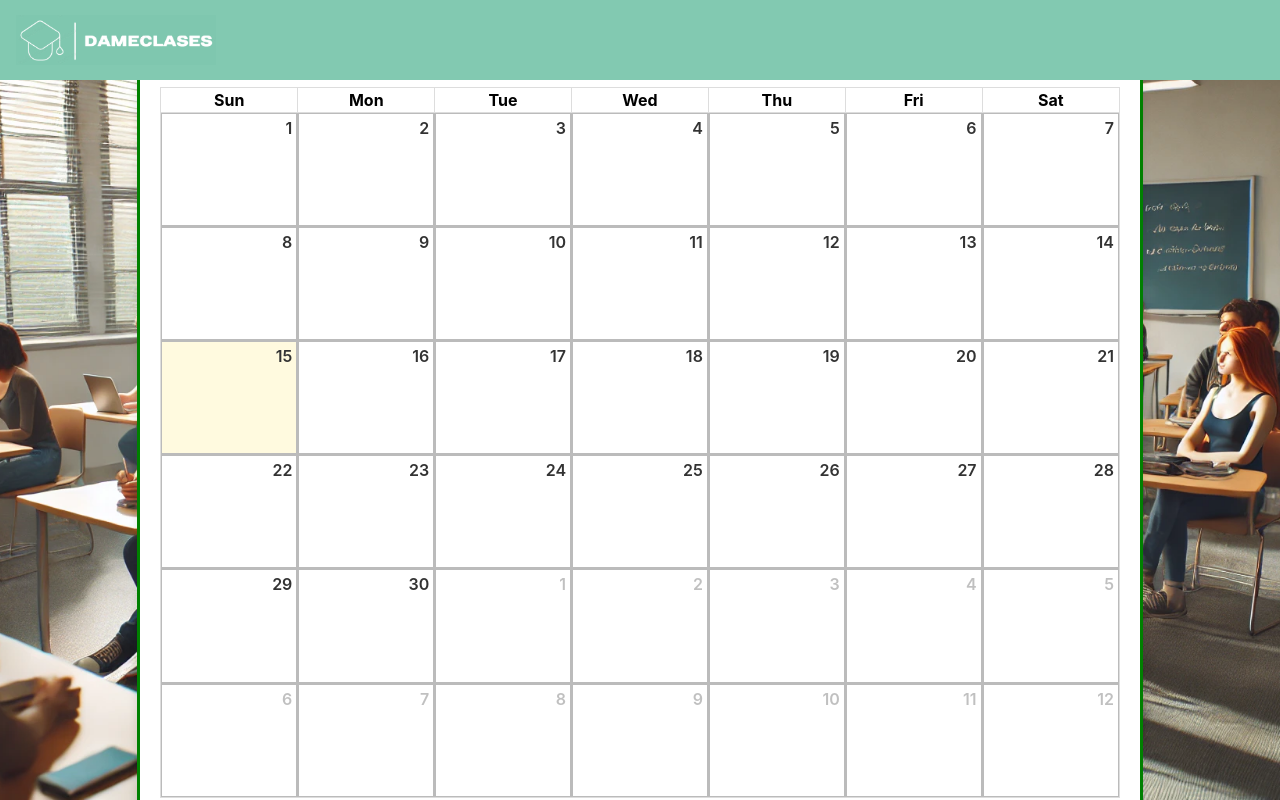
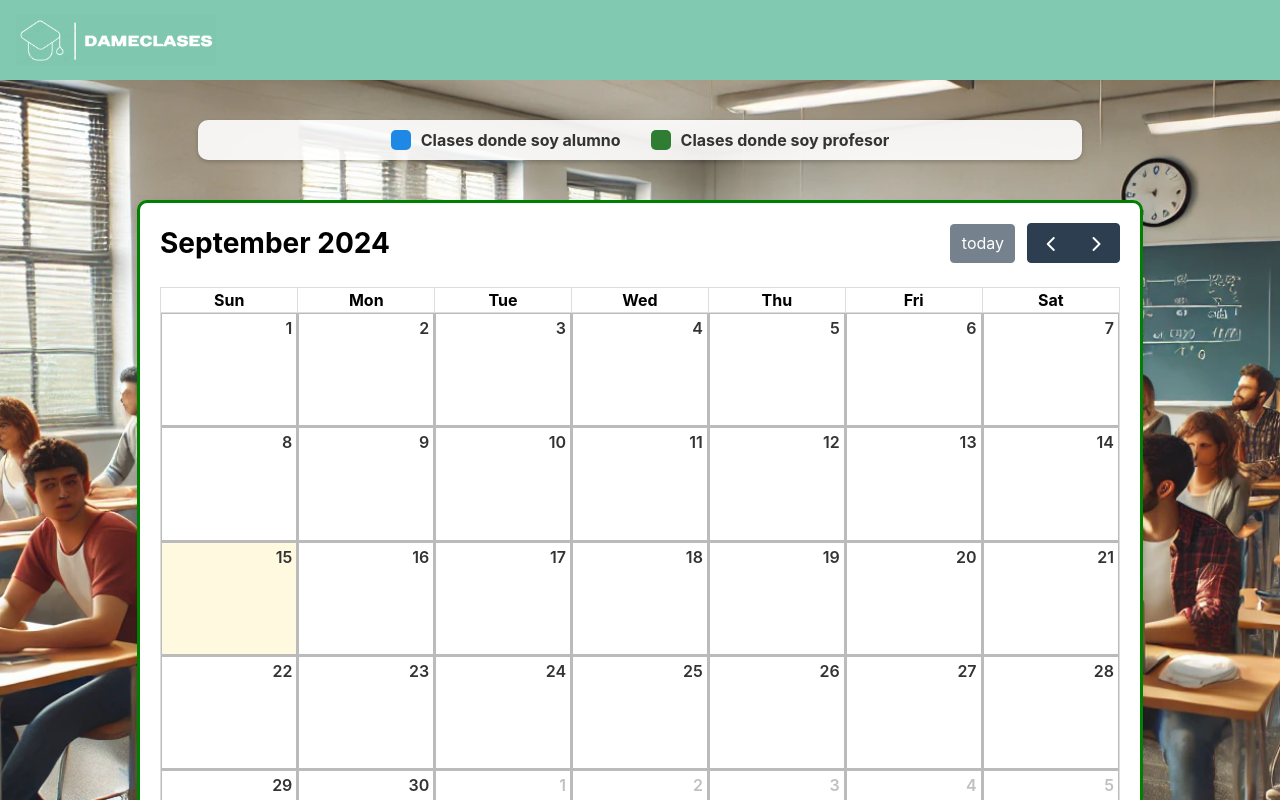
Before and after one commit to pipeham-s/Sistemas-Distribuidos-Frontend, a React (Create React App) app: page /mis-clases in a window 1280 px wide. Shown: the top 800 px of the page. Built offline with nearby package versions, Linux system fonts and the light colour scheme.

Commit message:
calendario ok, notificaciones ok, detalles

```diff
--- a/src/components/MisClases.js
+++ b/src/components/MisClases.js
@@ -78,7 +78,7 @@ const MisClases = () => {
 
   return (
     <Box>
-      <StyledTitle>Mis Clases</StyledTitle>
+      <StyledTitle>Calendario</StyledTitle>
       <GreenButton onClick={handleNavigate} style={{ alignSelf: 'center' }}>Ver Mis Clases</GreenButton>
     </Box>
   );
--- a/src/components/SolicitudesClasesPendientes.js
+++ b/src/components/SolicitudesClasesPendientes.js
@@ -269,7 +269,7 @@ const SolicitudesClasesPendientes = () => {
   return (
     <Box>
       <HeaderStyled>
-        <StyledTitle>Solicitudes de Clases Pendientes</StyledTitle>
+        <StyledTitle>Alumnos que quieren mis servicios</StyledTitle>
         <GreenButton onClick={abrirModal}>Ver mis solicitudes</GreenButton>
       </HeaderStyled>
 
--- a/src/pages/MisClasesPage.js
+++ b/src/pages/MisClasesPage.js
@@ -19,26 +19,24 @@ const PageContainer = styled.div`
   background-size: cover;
   background-repeat: no-repeat;
   background-position: center;
-  height: 100vh;
+  height: 100%;
   width: 100%;
   margin: 0;
   padding: 0;
   box-sizing: border-box;
+  overflow: auto; // Para ajustar el eje vertical
 `;
 
 const ContentWrapper = styled.div`
   display: flex;
   flex-direction: column;
   align-items: center;
-  justify-content: center;
+  justify-content: flex-start;
   width: 100%;
   max-width: 1000px;  /* Aumentar el ancho para el calendario */
-  height: 100%;
   padding: 20px;
   box-sizing: border-box;
-  position: relative;
-  top: 50%;
-  transform: translateY(-50%);
+  margin-top: 100px; /* Ajustar la separación desde el header para evitar superposición */
 `;
 
 const CalendarContainer = styled.div`
@@ -52,7 +50,42 @@ const CalendarContainer = styled.div`
   margin-top: 20px;
 `;
 
-const StyledEvent = styled.div`
+const LegendContainer = styled.div`
+  display: flex;
+  align-items: center;
+  justify-content: center;
+  background-color: rgba(255, 255, 255, 0.9);
+  padding: 10px;
+  border-radius: 10px;
+  box-shadow: 0 2px 4px rgba(0, 0, 0, 0.2);
+  margin-bottom: 20px;
+  width: 90%;
+  max-width: 1000px;
+  position: relative;
+  z-index: 50; /* Asegurar que la leyenda esté por debajo del header pero visible */
+`;
+
+const LegendItem = styled.div`
+  display: flex;
+  align-items: center;
+  margin: 0 15px;
+`;
+
+const ColorBox = styled.div`
+  width: 20px;
+  height: 20px;
+  border-radius: 5px;
+  margin-right: 10px;
+  background-color: ${(props) => props.color};
+`;
+
+const LegendText = styled.span`
+  font-size: 1rem;
+  font-weight: bold;
+  color: #333;
+`;
+
+const StyledEventAlumno = styled.div`
   background-color: #2e7d32;
   color: #ffffff;
   padding: 5px;
@@ -62,10 +95,23 @@ const StyledEvent = styled.div`
   box-shadow: 0 2px 4px rgba(0, 0, 0, 0.2);
 `;
 
+const StyledEventProfesor = styled.div`
+  background-color: #1e88e5;
+  color: #ffffff;
+  padding: 5px;
+  border-radius: 5px;
+  text-align: center;
+  font-weight: bold;
+  box-shadow: 0 2px 4px rgba(0, 0, 0, 0.2);
+`;
+
 const MisClasesPage = () => {
-  const [events, setEvents] = useState([]);
+  const [eventsAlumno, setEventsAlumno] = useState([]);
+  const [eventsProfesor, setEventsProfesor] = useState([]);
 
   useEffect(() => {
+    //que la pantalla se abra en la parte superior
+    window.scrollTo(0, 0);
     const token = localStorage.getItem('token');
     if (token) {
       let decodedToken;
@@ -89,53 +135,61 @@ const MisClasesPage = () => {
         .then(responseAlumno => {
           const clasesAlumno = responseAlumno.data;
           console.log('Clases obtenidas del alumno:', clasesAlumno);
+          const eventosAlumno = clasesAlumno.map(clase => ({
+            title: clase.materia.nombre,
+            date: clase.fecha,
+            allDay: true, // Para que ocupe todo el ancho del día
+            extendedProps: {
+              profesorNombre: `${clase.profesor.nombre} ${clase.profesor.apellido}`,
+              profesorCorreo: clase.profesor.correo,
+            },
+            backgroundColor: '#2e7d32', // Color para eventos del alumno
+          }));
+          setEventsAlumno(eventosAlumno);
+        })
+        .catch(error => {
+          console.error('Error al obtener las clases del alumno:', error);
+        });
+
       // Llamar al backend para obtener las clases del profesor
       axios.get(`http://localhost:8080/api/clases/clasesProfesor/${cedula}`)
         .then(responseProfesor => {
           const clasesProfesor = responseProfesor.data;
           console.log('Clases obtenidas del profesor:', clasesProfesor);
-              // Combinar las clases de alumno y profesor
-              const todasClases = [...clasesAlumno, ...clasesProfesor];
-              // Mapear las clases al formato requerido por FullCalendar
-              const eventos = todasClases.map(clase => ({
+          const eventosProfesor = clasesProfesor.map(clase => ({
             title: clase.materia.nombre,
             date: clase.fecha,
-                extendedProps: clase.profesor ? {
-                  profesorNombre: `${clase.profesor.nombre} ${clase.profesor.apellido}`,
-                  profesorCorreo: clase.profesor.correo,
-                } : {
+            allDay: true, // Para que ocupe todo el ancho del día
+            extendedProps: {
               alumnoNombre: `${clase.alumno.nombre} ${clase.alumno.apellido}`,
               alumnoCorreo: clase.alumno.correo,
             },
-                display: 'block',
-                render: 'background'
+            backgroundColor: '#1e88e5', // Color para eventos del profesor
           }));
-              setEvents(eventos);
+          setEventsProfesor(eventosProfesor);
         })
         .catch(error => {
           console.error('Error al obtener las clases del profesor:', error);
-            });
-        })
-        .catch(error => {
-          console.error('Error al obtener las clases del alumno:', error);
         });
     }
   }, []);
 
   const handleEventClick = (clickInfo) => {
     const { title, extendedProps } = clickInfo.event;
-    const detailsHtml = extendedProps.profesorNombre ?
-      `
-        <p style="color: #2e7d32;"><b>Profesor:</b> ${extendedProps.profesorNombre}</p>
-        <p style="color: #2e7d32;"><b>Correo del Profesor:</b> ${extendedProps.profesorCorreo}</p>
-      ` :
+    const detailsHtml = extendedProps.alumnoNombre ?
       `
         <p style="color: #2e7d32;"><b>Alumno:</b> ${extendedProps.alumnoNombre}</p>
         <p style="color: #2e7d32;"><b>Correo del Alumno:</b> ${extendedProps.alumnoCorreo}</p>
+      ` :
+      `
+        <p style="color: #1e88e5;"><b>Profesor:</b> ${extendedProps.profesorNombre}</p>
+        <p style="color: #1e88e5;"><b>Correo del Profesor:</b> ${extendedProps.profesorCorreo}</p>
       `;
 
     Swal.fire({
-      title: `<strong>Detalles de la Clase: ${title}</strong>`,
+      title: `<strong>Detalles de la Clase: ${title}</strong>
+
+      <span style="color: red;">¡Comunicáte con el ${extendedProps.alumnoNombre == null ? 'profesor' : 'alumno'}!</span>`,
       html: detailsHtml,
       confirmButtonText: 'Cerrar',
       confirmButtonColor: '#2e7d32',
@@ -147,18 +201,28 @@ const MisClasesPage = () => {
     <PageContainer>
       <Header />
       <ContentWrapper>
+        <LegendContainer>
+          <LegendItem>
+            <ColorBox color="#1e88e5" />
+            <LegendText>Clases donde soy alumno</LegendText>
+          </LegendItem>
+          <LegendItem>
+            <ColorBox color="#2e7d32" />
+            <LegendText>Clases donde soy profesor</LegendText>
+          </LegendItem>
+        </LegendContainer>
         <CalendarContainer>
           <FullCalendar
             plugins={[dayGridPlugin, interactionPlugin]}
             initialView="dayGridMonth"
-            events={events}
+            events={[...eventsAlumno, ...eventsProfesor]}
             selectable={false} // Deshabilitar la selección de celdas
             editable={false} // No permitir editar eventos existentes
             eventClick={handleEventClick} // Mostrar detalles de la clase al hacer clic en un evento
             eventContent={(eventInfo) => (
-              <StyledEvent>
-                {eventInfo.event.title}
-              </StyledEvent>
+              eventInfo.event.extendedProps.profesorNombre ?
+                <StyledEventProfesor>{eventInfo.event.title}</StyledEventProfesor> :
+                <StyledEventAlumno>{eventInfo.event.title}</StyledEventAlumno>
             )}
           />
         </CalendarContainer>
```
Also changed, not shown: src/components/Notificaciones.js (+128 -9 lines). Lines whose indentation alone changed are shown as unchanged.
